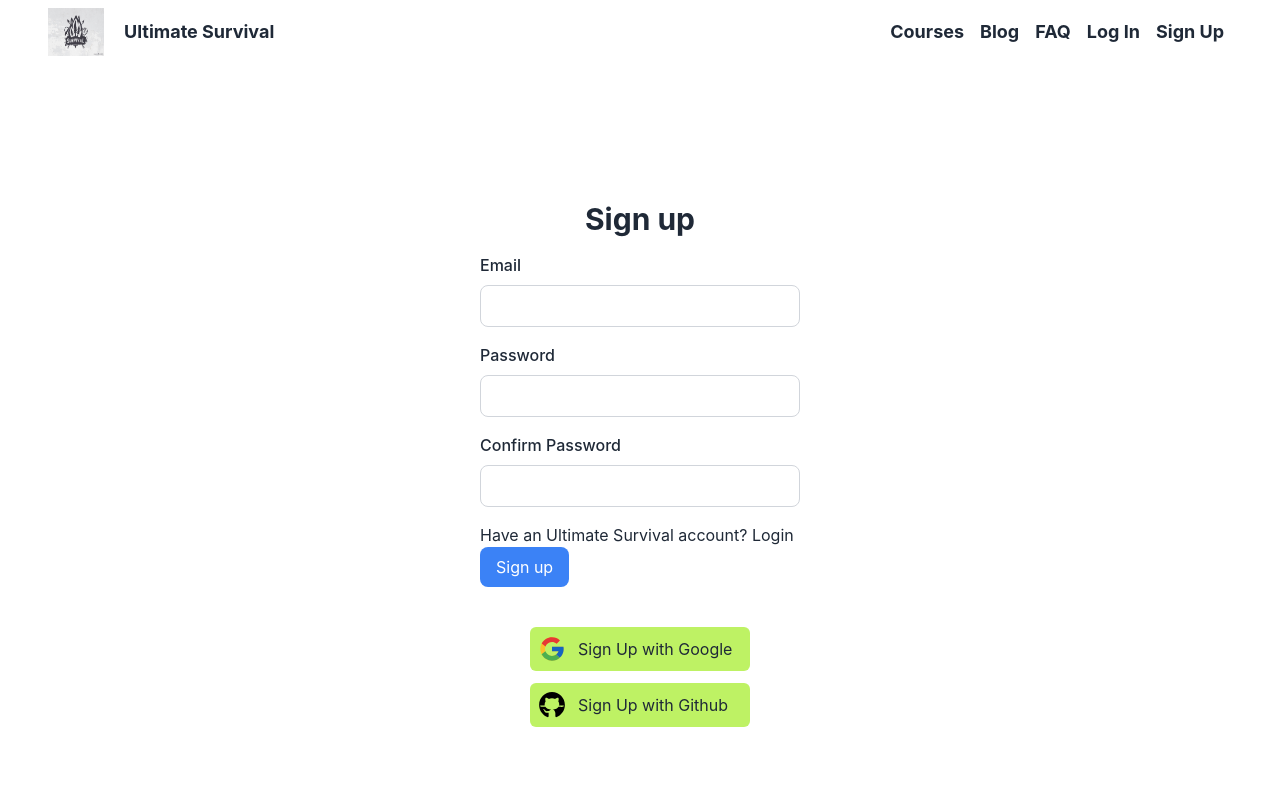
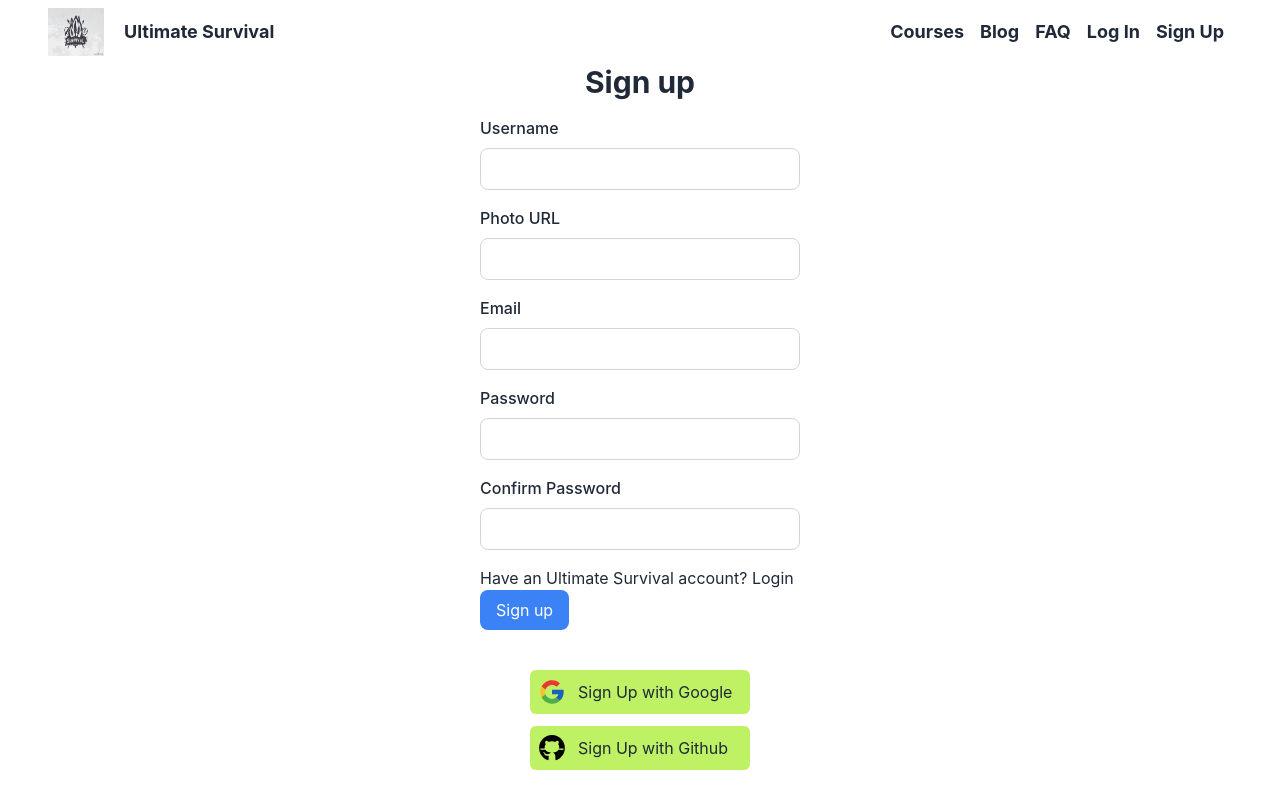
Before and after one commit to sowmik-sec/ultimate-survival, a React (Create React App) app: page /signup in a window 1280 px wide. Shown: the top 800 px of the page. Built offline with nearby package versions, Linux system fonts and the light colour scheme; no server answers.

Commit message:
sign up and log in updated

```diff
--- a/src/App.js
+++ b/src/App.js
@@ -1,6 +1,5 @@
 import { RouterProvider } from "react-router-dom";
 import "./App.css";
-import Header from "./components/Header/Header";
 import { routes } from "./routes/routes/routes";
 
 function App() {
--- a/src/components/Header/Header.js
+++ b/src/components/Header/Header.js
@@ -4,7 +4,6 @@ import React, { useContext, useState } from "react";
 import { Link } from "react-router-dom";
 import Logo from "../../assets/images/logo.png";
 import { AuthContext } from "../../contexts/AuthProvider/AuthProvider";
-import SignUp from "../login/SignUp/SignUp";
 
 const Header = () => {
   const [open, setOpen] = useState(false);
--- a/src/components/login/Login/Login.js
+++ b/src/components/login/Login/Login.js
@@ -16,6 +16,9 @@ function Login() {
     login(email, password)
       .then((result) => {
         const user = result.user;
+        setEmail("");
+        setPassword("");
+        setError("");
         console.log(user);
       })
       .catch((error) => {
@@ -24,7 +27,7 @@ function Login() {
   };
 
   return (
-    <div className="flex flex-col justify-start items-center h-screen">
+    <div className="flex flex-col justify-start items-center">
       <h1 className="text-3xl font-bold mb-4">Log in</h1>
       <form onSubmit={handleSubmit} className="w-80">
         <label htmlFor="email" className="block mb-2 font-medium">
@@ -58,7 +61,7 @@ function Login() {
           Log in
         </button>
       </form>
-      <div className="mt-10 flex flex-col items-center justify-start">
+      <div className="mt-10 mb-20 flex flex-col items-center justify-start">
         <button className="flex items-center p-2 bg-lime-300 hover:bg-lime-700 rounded-md w-[200px] mb-3">
           <img className="w-7" src={Google} alt="" />
           <p className="ml-3">Log in with Google</p>
--- a/src/components/login/SignUp/SignUp.js
+++ b/src/components/login/SignUp/SignUp.js
@@ -5,7 +5,9 @@ import Google from "../../../assets/images/icons8-google.svg";
 import Github from "../../../assets/images/icons8-github.svg";
 
 function SignUp() {
+  const [username, setUsername] = useState("");
   const [email, setEmail] = useState("");
+  const [photoURL, setPhotoURL] = useState("");
   const [password, setPassword] = useState("");
   const [confirmPassword, setConfirmPassword] = useState("");
   const [error, setError] = useState("");
@@ -34,9 +36,29 @@ function SignUp() {
   };
 
   return (
-    <div className="flex flex-col justify-center items-center h-screen">
+    <div className="flex flex-col justify-center items-center ">
       <h1 className="text-3xl font-bold mb-4">Sign up</h1>
       <form onSubmit={handleSubmit} className="w-80">
+        <label htmlFor="username" className="block mb-2 font-medium">
+          Username
+        </label>
+        <input
+          type="text"
+          id="username"
+          value={username}
+          onChange={(event) => setUsername(event.target.value)}
+          className="w-full border border-gray-300 rounded-lg mb-4 px-4 py-2"
+        />
+        <label htmlFor="photoURL" className="block mb-2 font-medium">
+          Photo URL
+        </label>
+        <input
+          type="text"
+          id="photoURL"
+          value={photoURL}
+          onChange={(event) => setPhotoURL(event.target.value)}
+          className="w-full border border-gray-300 rounded-lg mb-4 px-4 py-2"
+        />
         <label htmlFor="email" className="block mb-2 font-medium">
           Email
         </label>
@@ -78,7 +100,7 @@ function SignUp() {
           Sign up
         </button>
       </form>
-      <div className="mt-10 flex flex-col items-center">
+      <div className="mt-10 mb-14 flex flex-col items-center">
         <button className="flex items-center p-2 bg-lime-300 hover:bg-lime-700 rounded-md w-[220px] mb-3">
           <img className="w-7" src={Google} alt="" />
           <p className="ml-3">Sign Up with Google</p>
--- a/src/layout/Main.js
+++ b/src/layout/Main.js
@@ -2,7 +2,6 @@ import React from "react";
 import { Outlet } from "react-router-dom";
 import Footer from "../components/Footer/Footer";
 import Header from "../components/Header/Header";
-import Home from "../components/pages/Home/Home";
 
 const Main = () => {
   return (
```
